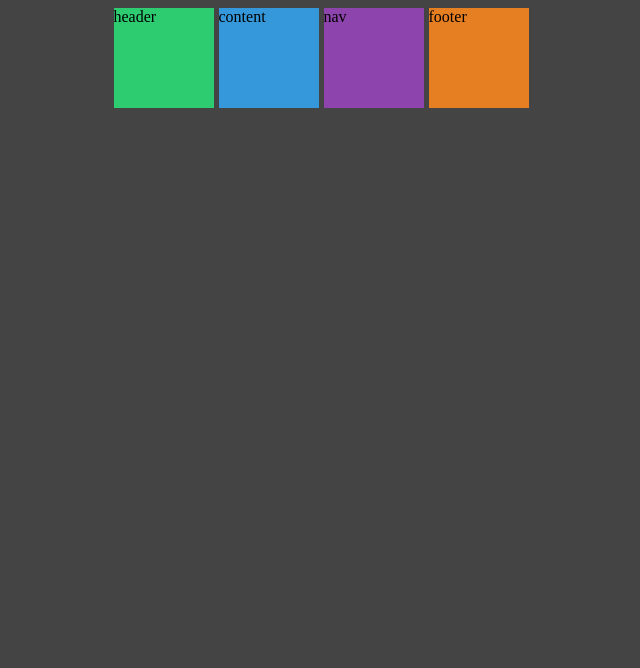
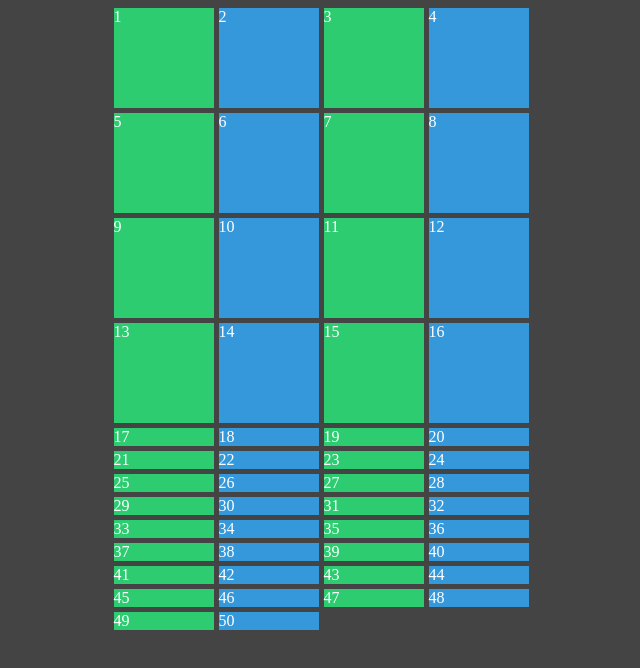
Before and after one commit to TaehwanGo/cssmaster, a plain HTML site: page index.html in a window 1280 px wide. Shown: the whole page, without its empty margins (319-959 px from the left). Drawn offline with Linux system fonts and the light colour scheme.

```diff
--- a/index.html
+++ b/index.html
@@ -9,11 +9,56 @@
 </head>
 <body>
     <div class="grid">
-        <div class="header">header</div>
-        <div class="content">content</div>
-        <div class="nav">nav</div>
-        <div class="footer">footer</div>
-
+        <div class="item">1</div>
+        <div class="item">2</div>
+        <div class="item">3</div>
+        <div class="item">4</div>
+        <div class="item">5</div>
+        <div class="item">6</div>
+        <div class="item">7</div>
+        <div class="item">8</div>
+        <div class="item">9</div>
+        <div class="item">10</div>
+        <div class="item">11</div>
+        <div class="item">12</div>
+        <div class="item">13</div>
+        <div class="item">14</div>
+        <div class="item">15</div>
+        <div class="item">16</div>
+        <div class="item">17</div>
+        <div class="item">18</div>
+        <div class="item">19</div>
+        <div class="item">20</div>
+        <div class="item">21</div>
+        <div class="item">22</div>
+        <div class="item">23</div>
+        <div class="item">24</div>
+        <div class="item">25</div>
+        <div class="item">26</div>
+        <div class="item">27</div>
+        <div class="item">28</div>
+        <div class="item">29</div>
+        <div class="item">30</div>
+        <div class="item">31</div>
+        <div class="item">32</div>
+        <div class="item">33</div>
+        <div class="item">34</div>
+        <div class="item">35</div>
+        <div class="item">36</div>
+        <div class="item">37</div>
+        <div class="item">38</div>
+        <div class="item">39</div>
+        <div class="item">40</div>
+        <div class="item">41</div>
+        <div class="item">42</div>
+        <div class="item">43</div>
+        <div class="item">44</div>
+        <div class="item">45</div>
+        <div class="item">46</div>
+        <div class="item">47</div>
+        <div class="item">48</div>
+        <div class="item">49</div>
+        <div class="item">50</div>
     </div>
 </body>
 </html>
--- a/styles.css
+++ b/styles.css
@@ -1,5 +1,6 @@
 body {
     background-color: #444444;
+    color: white;
 }
 
 .grid {
@@ -8,40 +9,13 @@
     height: 50vh;
     grid-template-columns: repeat(4, 100px);
     grid-template-rows: repeat(4, 100px);
-    /* grid-template:
-        [header-start] "header header header header" 1fr [header-end]
-        [content-start] "content content content nav" 2fr [content-end]
-        [footer-start] "footer footer footer footer" 1fr [footer-end]
-        / 1fr 1fr 1fr 1fr
-    ; */
-    /* align-items: center;
-    justify-items: stretch; */
-    /* place-items: center stretch; */
     justify-content: center;
 }
 
-.header {
-    background-color: #2ecc71;
-    /* grid-column: 1 / 5; */
-    /* grid-column: 1 / -1; */
-    /* grid-area: header; */
+.item:nth-child(odd) {
+    background-color: #2ECC71;
 }
 
-.content {
-    background-color: #3498db;
-    /* grid-column: 1 / 4;
-    grid-row: 2 / span 2; */
-    /* grid-area: content; */
+.item:nth-child(even) {
+    background-color: #3498DB;
 }
-
-.nav {
-    background-color: #8e44ad;
-    /* grid-row: 2 / 4; */
-    /* grid-area: nav; */
-}
-
-.footer{
-    background-color: #e67e22;
-    /* grid-column: 1 / 5; */
-    /* grid-area: footer; */
-}
```
